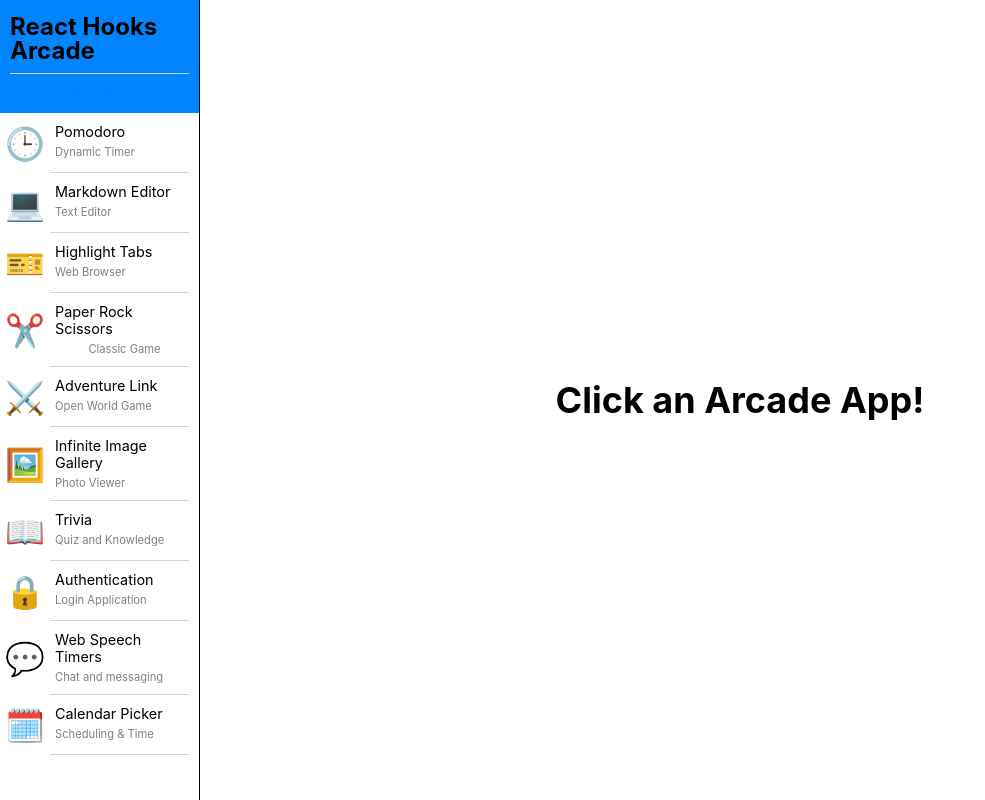
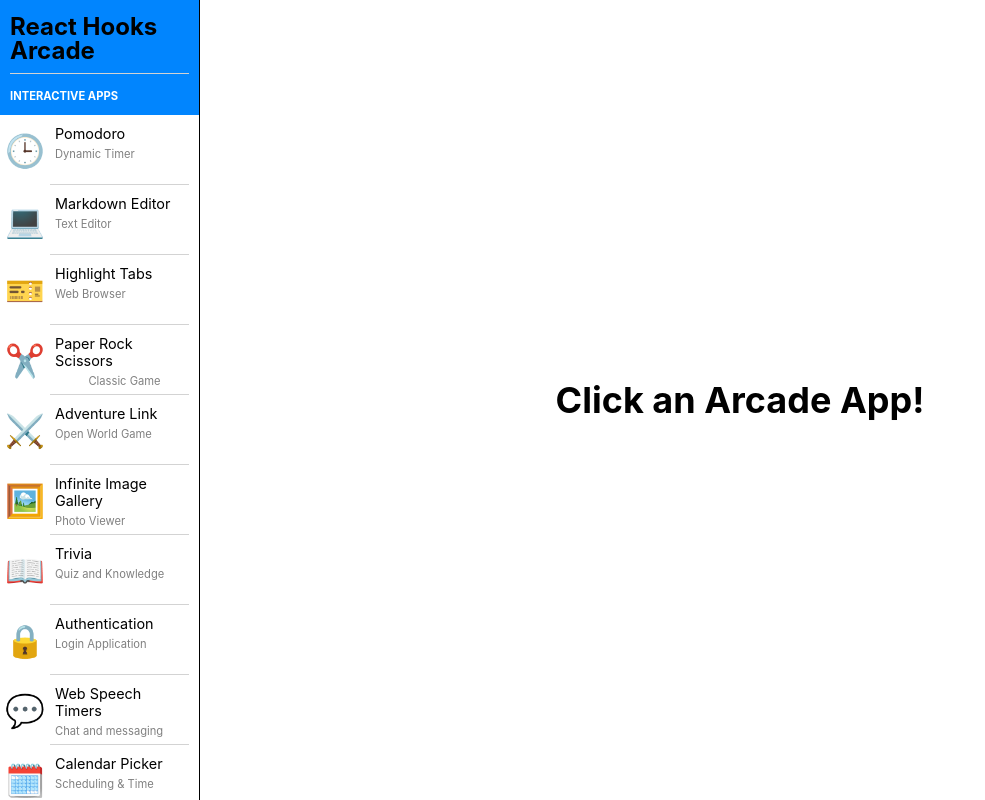
Before and after one commit to moisestech/react-hooks-arcade, a React app: page / in a window 1280 px wide. Shown: the whole page, without its empty margins (0-985 px from the left). Built offline with nearby package versions, Linux system fonts and the light colour scheme; a web font is replaced by a local one.

Commit message:
adding cartoon-social css and navbar changes

```diff
--- a/src/index.css
+++ b/src/index.css
@@ -74,6 +74,7 @@ ul {
   height: 100vh;
   background: white;
   border-right: 1px solid black;
+  overflow: scroll;
 }
 
 .navbar h1 {
@@ -89,9 +90,12 @@ ul {
   color: #0185fe;
 }
 
+/* LOGO HEADER */
+
 .navbar > a:first-child {
   display: flex;
   flex-direction: column;
+  min-height: 115px;
 }
 
 .navbar > a:first-child .app-list-header {
@@ -101,11 +105,15 @@ ul {
   margin: 10px;
 }
 
+.navbar > a:first-child.is-active .app-list-header {
+  color: white;
+}
+
 .navbar > a {
   padding: 0px 10px 0px 0px;
   display: flex;
   flex-direction: row;
-  min-height: 60px;
+  min-height: 70px;
 }
 
 .navbar > a .icon {
```
